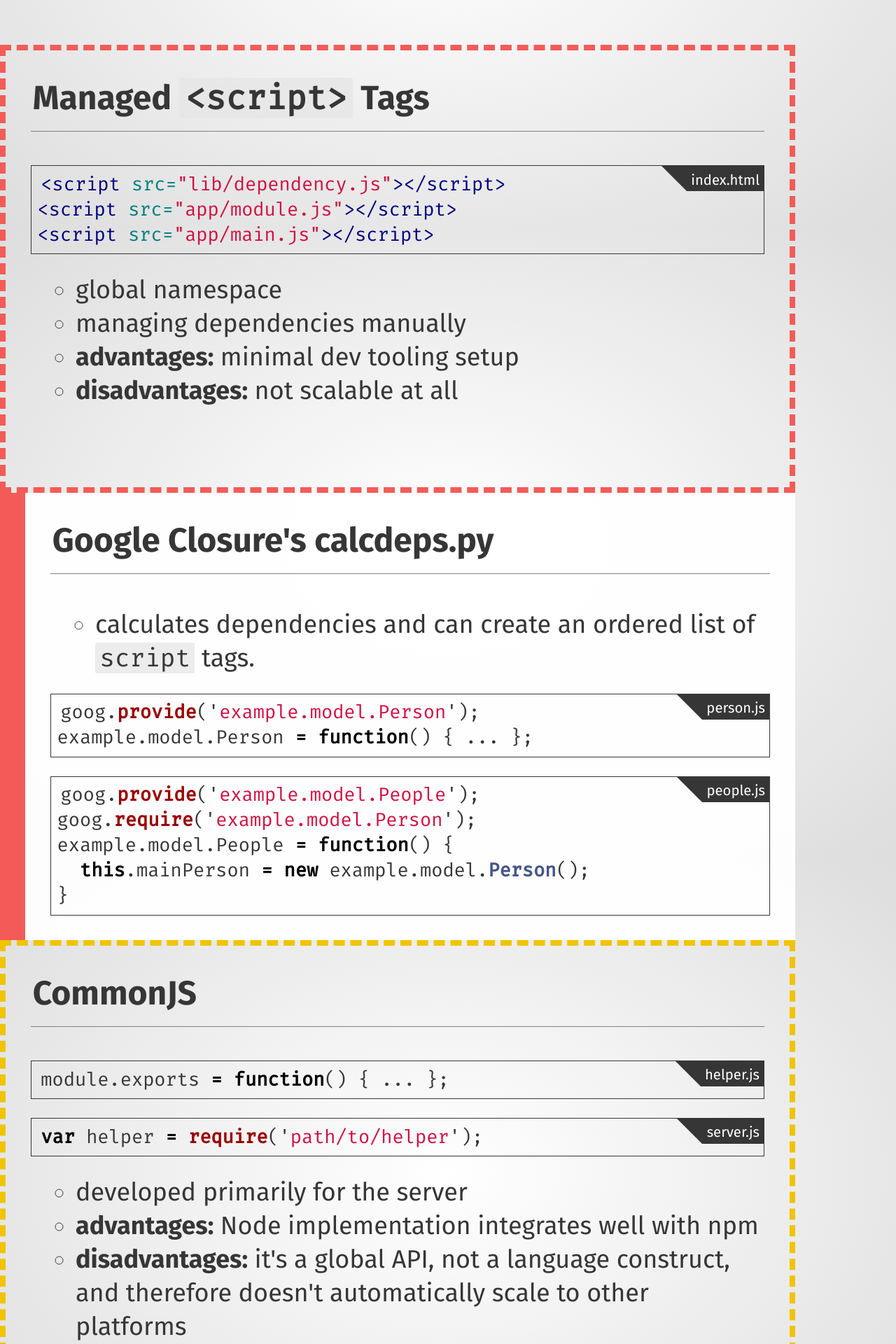
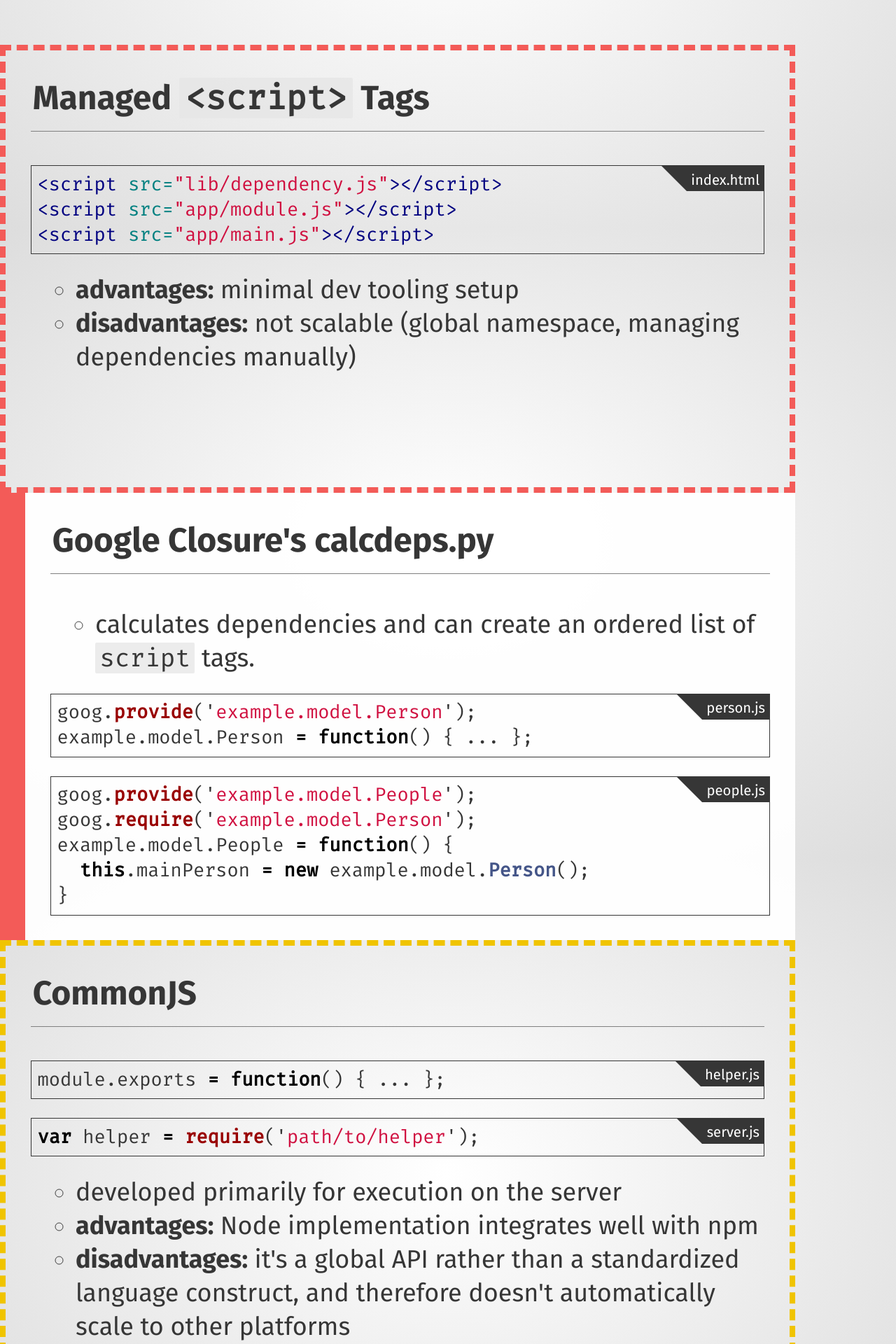
Before and after one commit to mjswensen/mjswensen.com, a Jekyll site: the page built from presentations/wheres-my-javascript/index.html, in a window 1280 px wide. Shown: the part 575-2495 px from the top of the page at 70% size. Built offline with Jekyll 4.4.1, drawn with Linux system fonts in a browser that asks for light colours; some of the changed text lies outside the part shown.

Commit message:
Some tweaks and adding notes to UtahJS talk.

```diff
--- a/presentations/wheres-my-javascript/css/styles.scss
+++ b/presentations/wheres-my-javascript/css/styles.scss
@@ -91,6 +91,7 @@
 
 pre code {
   background-color: transparent;
+  padding: 0;
 }
 
 // Main styles
@@ -106,6 +107,7 @@
     opacity: 0.1;
     &.umd, &.implementation { opacity: 0; }
   }
+  &.present ~ &.past { opacity: 0; }
   &.primary {
     border: proportion(1rem, 5) dashed;
     &.script-tags { border-color: $red; }
--- a/presentations/wheres-my-javascript/index.html
+++ b/presentations/wheres-my-javascript/index.html
@@ -37,12 +42,20 @@
 {% endhighlight %}
       </div>
       <ul>
-        <li>global namespace</li>
-        <li>managing dependencies manually</li>
         <li><strong>advantages:</strong> minimal dev tooling setup</li>
-        <li><strong>disadvantages:</strong> not scalable at all</li>
+        <li><strong>disadvantages:</strong> not scalable (global namespace, managing dependencies manually)</li>
       </ul>
     </div>
+    <!--
+    * The scripts execute in the order that they are declared in the HTML, but they can be downloaded in parallel.
+    * What are the advantages to manually-managed script tags?
+      * Simplicity for small projects (tooling, learning curve, etc.)
+    * What are the disadvantages?
+      * Maintaining a long list of modules gets unwieldy.
+      * Making the user download hundreds of small files is currently an anti-pattern.
+      * All your code lives in the global namespace.
+    -->
+
     <div id="calcdeps" class="script-tags implementation step" data-x="-559.2" data-y="991.7" data-z="100" data-rotate-x="-60" data-scale="0.4">
       <h2>Google Closure's calcdeps.py</h2>
       <ul>
@@ -81,11 +100,20 @@
 {% endhighlight %}
       </div>
       <ul>
-        <li>developed primarily for the server</li>
+        <li>developed primarily for execution on the server</li>
         <li><strong>advantages:</strong> Node implementation integrates well with npm</li>
-        <li><strong>disadvantages:</strong> it's a global API, not a language construct, and therefore doesn't automatically scale to other platforms</li>
+        <li><strong>disadvantages:</strong> it's a global API rather than a standardized language construct, and therefore doesn't automatically scale to other platforms</li>
       </ul>
     </div>
+    <!--
+    * What are the advantages of CommonJS?
+      * The code isn't in the global namespace anymore, but this is more of a feature of the runtime than a specification of the language at this point.
+      * On the Node.js platform, `require` knows to check your node_modules folder, which is where npm puts your dependencies.
+    * What are the disadvantages?
+      * It doesn't play nicely with the browser; `require` needs to be synchronous, which means that code needs to be already loaded somewhere.
+      * Modules need to be wrapped in the browser to emulate local scope.
+    -->
+
     <div id="nodejs" class="commonjs implementation step" data-x="727.2" data-y="767.8" data-z="80" data-rotate-x="-60" data-scale="0.2">
       <h2>Node.js</h2>
       <ul>
@@ -98,12 +126,14 @@
 {% endhighlight %}
       </div>
     </div>
+
     <div id="browserify" class="commonjs implementation step" data-x="727.2" data-y="787.8" data-z="80" data-rotate-x="-60" data-scale="0.2">
       <h2>Browserify</h2>
       <ul>
         <li>"<a href="http://browserify.org/">Browserify</a> lets you require('modules') in the browser by bundling up all of your dependencies."</li>
       </ul>
     </div>
+
     <div id="amd" class="amd primary step" data-x="500" data-y="1220" data-scale="0.8">
       <h2>AMD (Asynchronous Module Definition)</h2>
       <div class="snippet">
@@ -123,35 +153,52 @@
         <li><strong>advantage/disadvantage:</strong> uses JS to load JS (rather than at the engine level)</li>
       </ul>
     </div>
+    <!--
+    * Module IDs are paths to files.
+    * AMD solves the global scope problem by wrapping everything in functions. Unfortunately this means wonky syntax, strange for beginners especially.
+    * Rather than relying on the engine to load things, it uses vanilla JS to load JS.
+      * This is nice because it's automatically portable to other systems, so long as there are implementations available for `define` and `require` in the global namespace.
+      * It's also a little strange... it dynamically creates HTML `<script>` tags (this functionality is called a "script loader") to load things on demand. This behavior really does belong at the engine level.
+    * Another advantage is that it can load up your application small bits at a time, in reverse order than the managed script tags approach. If a module is never required, it never gets loaded.
+    -->
+
     <div id="requirejs" class="amd implementation step" data-x="727.2" data-y="1347.8" data-z="80" data-rotate-x="-60" data-scale="0.2">
       <h2>RequireJS</h2>
       <ul>
-        <li>asynchronously requests files from the server based on paths you define in dependency list (or in config)</li>
+        <li>implements <code>define</code> and <code>require</code> to asynchronously request files from the server (based on paths you define in dependency list, or in config)</li>
       </ul>
     </div>
+
     <div id="umd" class="umd primary step" data-x="1400" data-y="800" data-z="-20" data-scale="2.5">
       <h2>UMD (Universal Module Definition)</h2>
       <div class="content">
         <ul>
           <li>developed to unify the browser and the server</li>
-          <li>supports both AMD and CommonJS modules, preferring the AMD syntax</li>
+          <li>supports both AMD and CommonJS modules, preferring the AMD syntax and polyfilling for CommonJS modules</li>
+          <li>the syntax is essentially passing your module to an IIFE that determines the environment to produce the appropriate type of module</li>
         </ul>
       </div>
     </div>
-    <div id="systemjs" class="umd implementation step" data-x="2110" data-y="1199.375" data-z="250" data-rotate-x="-60" data-scale="0.625">
+    <!--
+    * UMD is not really anything new syntax-wise; its implementations just provide a way to use AMD and CommonJS together (and therefore on any platform).
+    -->
+
+    <div id="webpack" class="umd implementation step" data-x="2110" data-y="1199.375" data-z="250" data-rotate-x="-60" data-scale="0.625">
+      <h2>webpack</h2>
+      <ul>
+        <li>supports both AMD modules and CommonJS modules</li>
+        <li>can be customized via plugin ecosystem</li>
+      </ul>
+    </div>
+
+    <div id="systemjs" class="umd implementation step" data-x="2110" data-y="1261.875" data-z="250" data-rotate-x="-60" data-scale="0.625">
       <h2>SystemJS</h2>
       <ul>
         <li>supports ES6 modules, AMD modules, CommonJS modules, and even global scripts</li>
         <li>supports the browser and Node</li>
       </ul>
     </div>
-    <div id="webpack" class="umd implementation step" data-x="2110" data-y="1261.875" data-z="250" data-rotate-x="-60" data-scale="0.625">
-      <h2>webpack</h2>
-      <ul>
-        <li>supports both AMD modules and CommonJS modules</li>
-        <li>can be customized via plugin ecosystem</li>
-      </ul>
-    </div>
+
     <div id="es6" class="es6 primary step" data-y="2800" data-z="40" data-scale="3">
       <h2>ES6 Modules</h2>
       <div class="snippet">
@@ -179,6 +226,12 @@
         <li>to be implemented by all JS engines</li>
       </ul>
     </div>
+    <!--
+    * The default export simply allows for a more compact syntax (don't need to explictly bind to a different name).
+    * One disadvantage is that you have to specifiy the entire filepath. goog.require(), on the other hand, works more like Java packages (where namespace is a separate concept from filepath).
+    * There are other convenience syntaxes as well, but these are the main ones.
+    -->
+
     <div id="babel" class="es6 implementation step" data-x="852" data-y="3279.25" data-z="300" data-scale="0.75" data-rotate-x="-60">
       <h2>Babel</h2>
       <ul>
@@ -220,12 +278,15 @@
 define(["require", "exports"], function (require, exports) {
     "use strict";
     exports.foo = 100;
-    function bar(a, b) { return a + b; }
-    exports.bar = bar;
 });
 {% endhighlight %}
       </div>
     </div>
+    <!--
+    * Compiles to AMD by default, or it can be configured to compile to CommonJS, UMD, or ES6.
+    * You can also use tsickle to compile it to Closure-compilable JS!
+    -->
+
     <div id="moving-forward" class="step" data-x="2600" data-y="2600" data-z="60" data-scale="1.2">
       <h2>Moving forward</h2>
       <h3>...in the browser</h3>
@@ -236,8 +297,10 @@
       <h3>...on the server</h3>
       <ul>
         <li>ES6 syntax with <span class="strike">.mjs</span> .js extension + package.json</li>
+        <li>(use Babel/TS if you need more ES6 than Node.js already supports)</li>
       </ul>
     </div>
+
     <div id="http2" class="step" data-x="2100" data-y="3300" data-z="80" data-rotate-z="-90" data-scale="0.5">
       <h2>HTTP/2</h2>
       <ul>
@@ -245,7 +308,15 @@
         <li>bundling JS into a large blob, therefore, might be suboptimal</li>
       </ul>
     </div>
+    <!--
+    * Since data transfer can more easily be parallelized, it may be faster to send down many small modules rather than one large one.
+    -->
+
     <div id="overview" class="step" data-x="600" data-y="1900" data-z="-80" data-scale="6.25"></div>
+    <!--
+    * Thanks! Slides are available online if desired.
+    -->
+
   </div>
   <script src="https://cdnjs.cloudflare.com/ajax/libs/impress.js/0.5.3/impress.min.js"></script>
   <script>impress().init();</script>
```
Also changed, not shown: other parts of presentations/wheres-my-javascript/index.html (+17 -1 lines).
